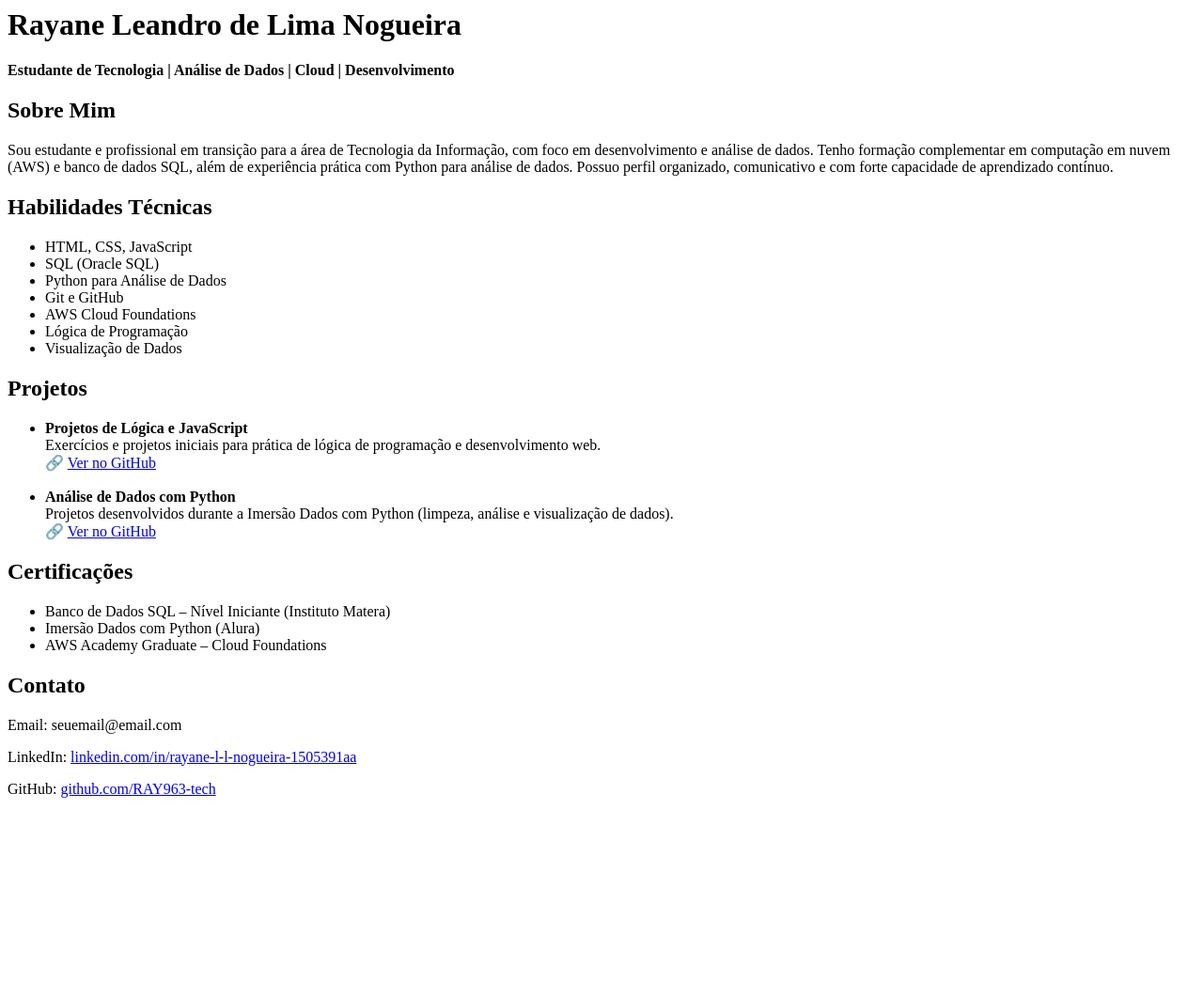
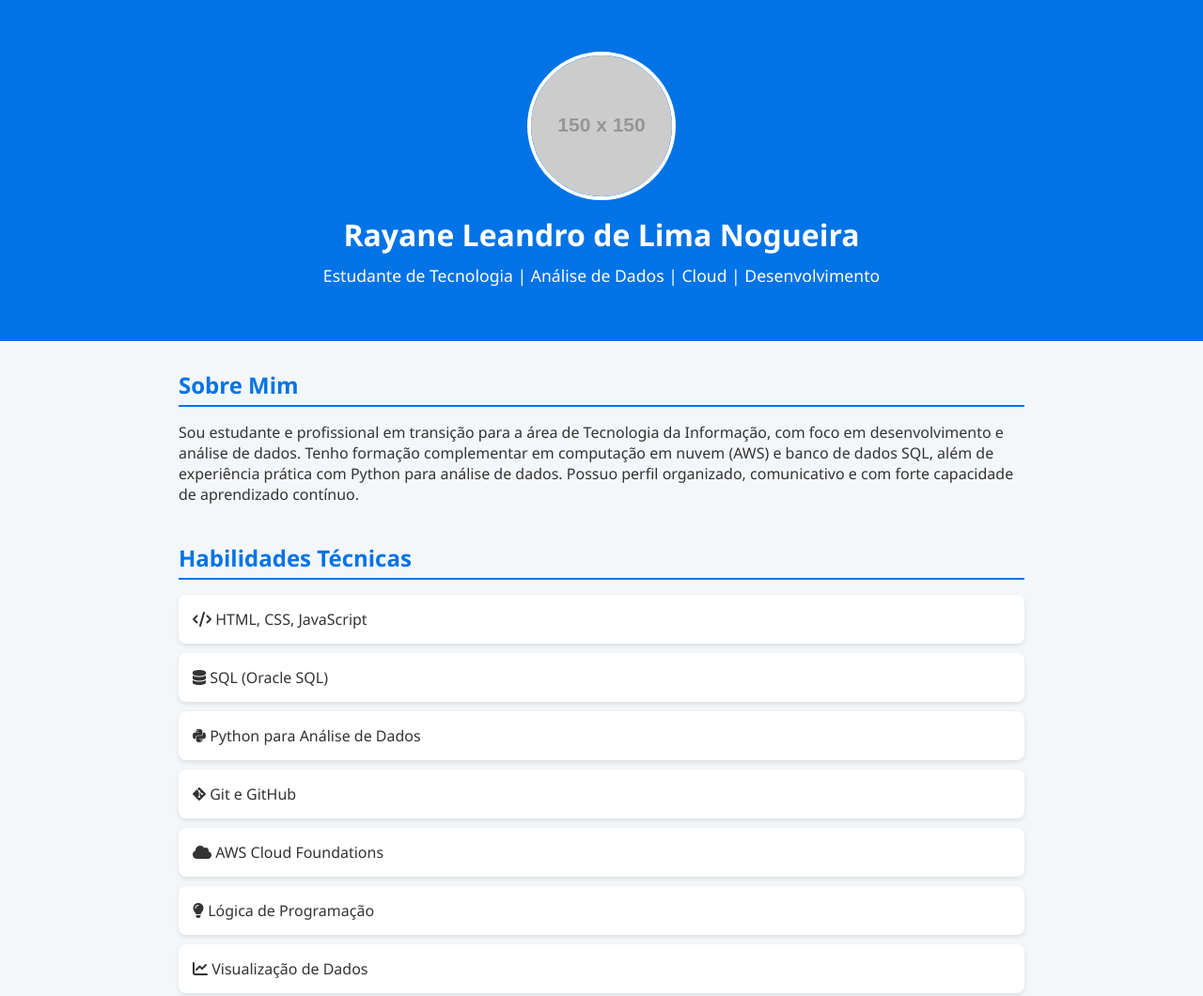
Before and after one commit to RAY963-tech/RAY963-tech.github.io, a plain HTML site: page index.html in a window 1280 px wide. Shown: the top 1060 px of the page at 94% size. Before the commit the page ends 865 px from the top, so only its background shows below. Drawn offline with Linux system fonts and the light colour scheme; placeholder pictures from the web are drawn by us.

Commit message:
Update index.html

```diff
--- a/index.html
+++ b/index.html
@@ -1,5 +1,76 @@
+<!DOCTYPE html>
+<html lang="pt-BR">
+<head>
+  <meta charset="UTF-8">
+  <meta name="viewport" content="width=device-width, initial-scale=1.0">
+  <title>Portfólio | Rayane Nogueira</title>
+  <link rel="stylesheet" href="https://cdnjs.cloudflare.com/ajax/libs/font-awesome/6.5.0/css/all.min.css">
+  <style>
+    body {
+      font-family: 'Segoe UI', Tahoma, Geneva, Verdana, sans-serif;
+      background: #f4f7f9;
+      color: #333;
+      margin: 0;
+      padding: 0;
+    }
+    header {
+      background-color: #0073e6;
+      color: white;
+      padding: 40px 20px;
+      text-align: center;
+    }
+    header h1 { margin: 10px 0; font-size: 2rem; }
+    header p { margin-top: 5px; font-size: 1.1rem; }
+
+    .profile-pic {
+      width: 150px;
+      height: 150px;
+      border-radius: 50%;
+      border: 4px solid white;
+      margin-top: 15px;
+    }
+
+    .container {
+      width: 90%;
+      max-width: 900px;
+      margin: 30px auto;
+    }
+    .section { margin-bottom: 40px; }
+    h2 {
+      border-bottom: 2px solid #0073e6;
+      padding-bottom: 5px;
+      color: #0073e6;
+      margin-bottom: 15px;
+    }
+    ul { list-style-type: none; padding: 0; }
+    li {
+      background: white;
+      margin: 10px 0;
+      padding: 15px;
+      border-radius: 8px;
+      box-shadow: 0 2px 5px rgba(0,0,0,0.1);
+    }
+    a { color: #0073e6; text-decoration: none; }
+    a:hover { text-decoration: underline; }
+    .contact p { margin: 8px 0; }
+    .social-icons a {
+      display: inline-block;
+      margin-right: 10px;
+      font-size: 1.5rem;
+      color: #0073e6;
+    }
+    .social-icons a:hover { color: #005bb5; }
+  </style>
+</head>
+<body>
+
+<header>
+  <img src="https://via.placeholder.com/150" alt="Foto de Rayane" class="profile-pic">
   <h1>Rayane Leandro de Lima Nogueira</h1>
-<p><strong>Estudante de Tecnologia | Análise de Dados | Cloud | Desenvolvimento</strong></p>
+  <p>Estudante de Tecnologia | Análise de Dados | Cloud | Desenvolvimento</p>
+</header>
+
+<div class="container">
 
   <div class="section">
     <h2>Sobre Mim</h2>
@@ -15,13 +86,13 @@
   <div class="section">
     <h2>Habilidades Técnicas</h2>
     <ul>
-    <li>HTML, CSS, JavaScript</li>
-    <li>SQL (Oracle SQL)</li>
-    <li>Python para Análise de Dados</li>
-    <li>Git e GitHub</li>
-    <li>AWS Cloud Foundations</li>
-    <li>Lógica de Programação</li>
-    <li>Visualização de Dados</li>
+      <li><i class="fas fa-code"></i> HTML, CSS, JavaScript</li>
+      <li><i class="fas fa-database"></i> SQL (Oracle SQL)</li>
+      <li><i class="fab fa-python"></i> Python para Análise de Dados</li>
+      <li><i class="fab fa-git-alt"></i> Git e GitHub</li>
+      <li><i class="fas fa-cloud"></i> AWS Cloud Foundations</li>
+      <li><i class="fas fa-lightbulb"></i> Lógica de Programação</li>
+      <li><i class="fas fa-chart-line"></i> Visualização de Dados</li>
     </ul>
   </div>
 
@@ -31,13 +102,12 @@
       <li>
         <strong>Projetos de Lógica e JavaScript</strong><br>
         Exercícios e projetos iniciais para prática de lógica de programação e desenvolvimento web.<br>
-      🔗 <a href="https://github.com/RAY963-tech" target="_blank">Ver no GitHub</a>
+        🔗 <a href="https://github.com/RAY963-tech" target="_blank"><i class="fab fa-github"></i> Ver no GitHub</a>
       </li>
-    <br>
       <li>
         <strong>Análise de Dados com Python</strong><br>
         Projetos desenvolvidos durante a Imersão Dados com Python (limpeza, análise e visualização de dados).<br>
-      🔗 <a href="https://github.com/RAY963-tech" target="_blank">Ver no GitHub</a>
+        🔗 <a href="https://github.com/RAY963-tech" target="_blank"><i class="fab fa-github"></i> Ver no GitHub</a>
       </li>
     </ul>
   </div>
@@ -45,25 +115,24 @@
   <div class="section">
     <h2>Certificações</h2>
     <ul>
-    <li>Banco de Dados SQL – Nível Iniciante (Instituto Matera)</li>
-    <li>Imersão Dados com Python (Alura)</li>
-    <li>AWS Academy Graduate – Cloud Foundations</li>
+      <li><i class="fas fa-certificate"></i> Banco de Dados SQL – Nível Iniciante (Instituto Matera)</li>
+      <li><i class="fas fa-certificate"></i> Imersão Dados com Python (Alura)</li>
+      <li><i class="fas fa-certificate"></i> AWS Academy Graduate – Cloud Foundations</li>
     </ul>
   </div>
 
-<div class="section">
+  <div class="section contact">
     <h2>Contato</h2>
     <p>Email: seuemail@email.com</p>
-  <p>
-    LinkedIn:
-    <a href="https://www.linkedin.com/in/rayane-l-l-nogueira-1505391aa" target="_blank">
-      linkedin.com/in/rayane-l-l-nogueira-1505391aa
-    </a>
-  </p>
-  <p>
-    GitHub:
-    <a href="https://github.com/RAY963-tech" target="_blank">
-      github.com/RAY963-tech
-    </a>
-  </p>
+    <p>LinkedIn: <a href="https://www.linkedin.com/in/rayane-l-l-nogueira-1505391aa" target="_blank"><i class="fab fa-linkedin"></i> linkedin.com/in/rayane-l-l-nogueira-1505391aa</a></p>
+    <p>GitHub: <a href="https://github.com/RAY963-tech" target="_blank"><i class="fab fa-github"></i> github.com/RAY963-tech</a></p>
+    <div class="social-icons">
+      <a href="https://github.com/RAY963-tech" target="_blank"><i class="fab fa-github"></i></a>
+      <a href="https://www.linkedin.com/in/rayane-l-l-nogueira-1505391aa" target="_blank"><i class="fab fa-linkedin"></i></a>
     </div>
+  </div>
+
+</div>
+
+</body>
+</html>
```
Lines whose indentation alone changed are shown as unchanged.
